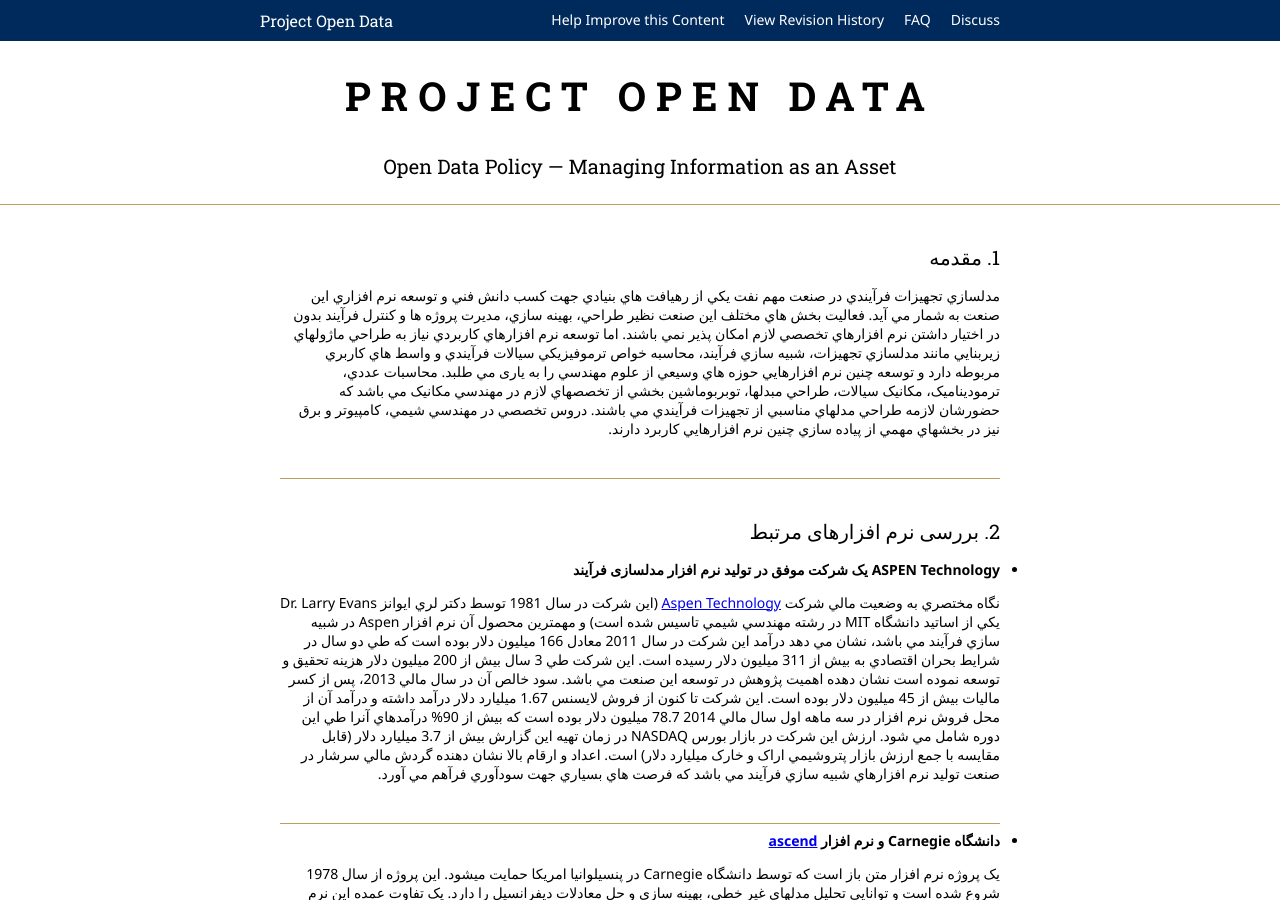
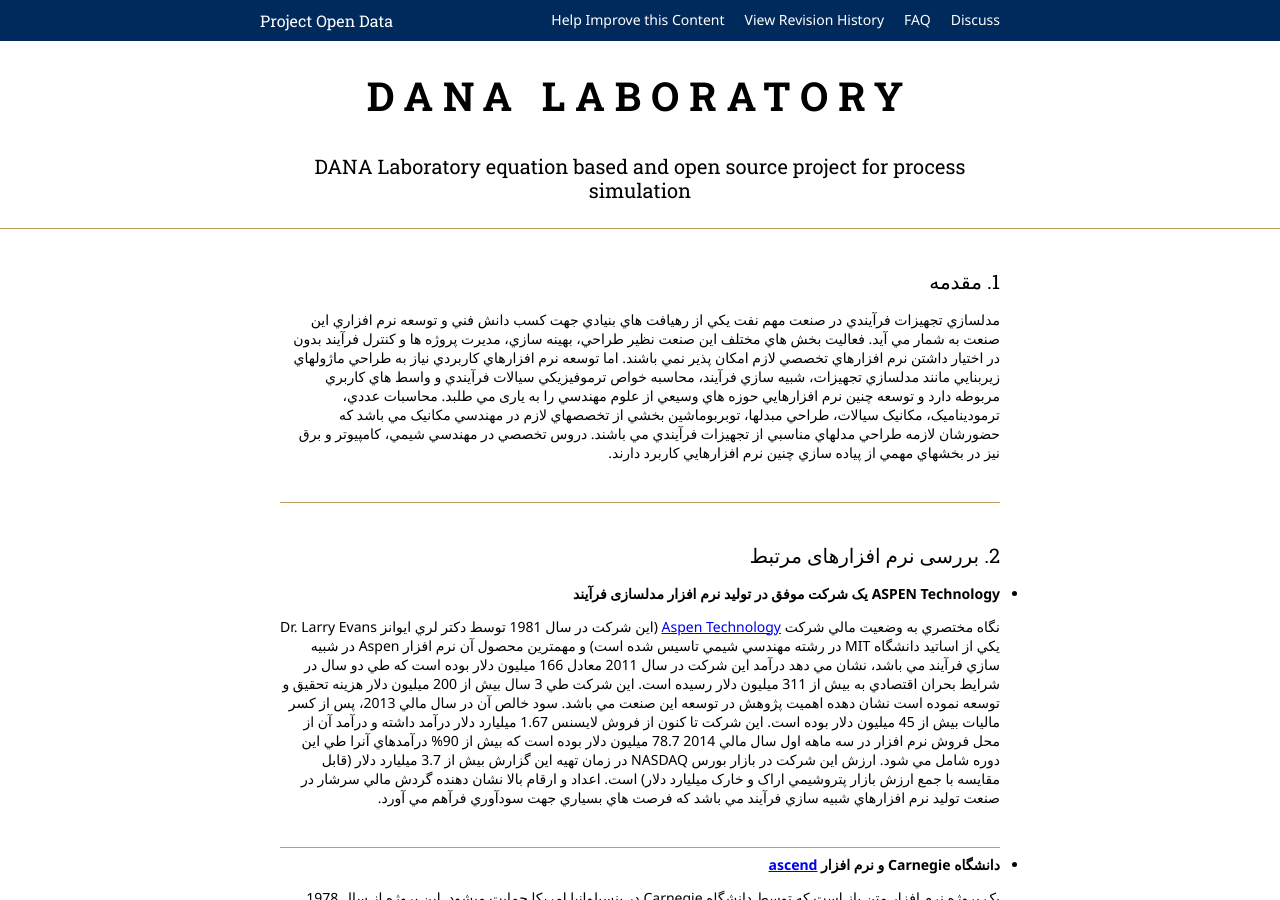
Before and after one commit to vimalaad/vimalaad.github.io, a Jekyll site: the page built from index.md, in a window 1280 px wide and 900 px high. Built offline with Jekyll 4.4.1, drawn with Linux system fonts in a browser that asks for light colours; nearby versions of some CDN libraries.

Commit message:
change site config

```diff
--- a/_config.yml
+++ b/_config.yml
@@ -1,13 +1,13 @@
 #document settings
-title: Project Open Data
-desc: "Open Data Policy — Managing Information as an Asset"
-url: http://project-open-data.github.io/
-repo_name: project-open-data.github.io
+title: DANA Laboratory
+desc: "DANA Laboratory equation based and open source project for process simulation"
+url: http://vimalaad.github.io
+repo_name: vimalaad.github.io
 branch: master
 
 #global settings, no need to change these
-root_url: http://project-open-data.github.io
-org_name: project-open-data
+root_url: http://vimalaad.github.io
+org_name: DANA-Laboratory
 prose_url: http://prose.io
 
 # default build settings for running locally, no need to edit
```
